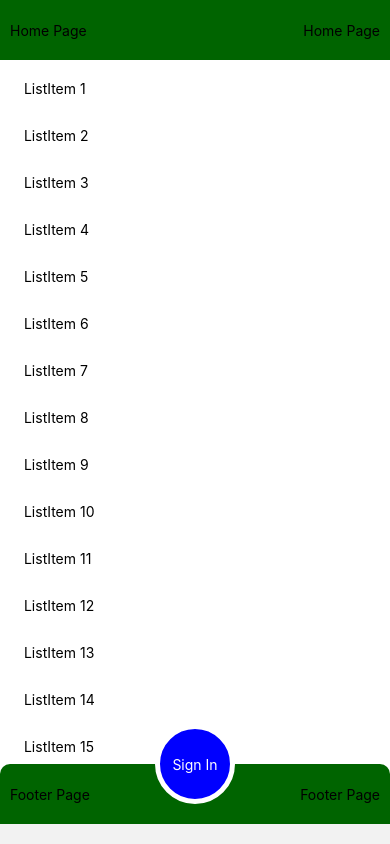
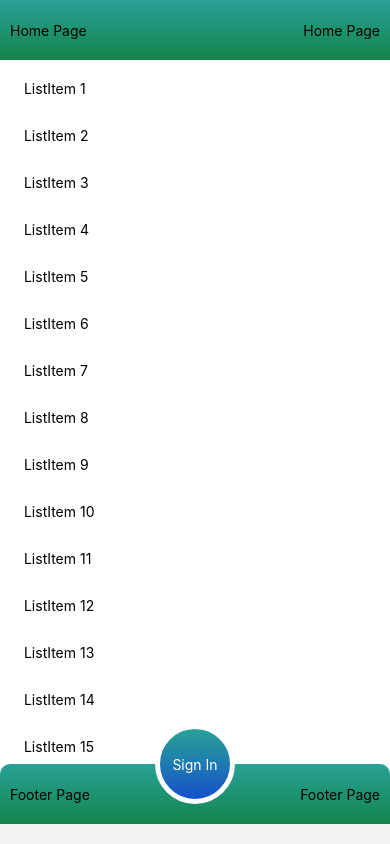
Before and after one commit to admhabits/react-native-expo-2023, a React Native app: screen /Home in a window 390 px wide. Built offline with nearby package versions, Linux system fonts and the light colour scheme.

Commit message:
Add Linear Gradient

```diff
--- a/pages/Home.js
+++ b/pages/Home.js
@@ -3,9 +3,12 @@ import React from "react";
 import { ScrollView, TouchableOpacity } from "react-native-gesture-handler";
 import { StatusBar } from "expo-status-bar";
 import { SafeAreaView } from "react-native-safe-area-context";
+import { LinearGradient } from "expo-linear-gradient";
 
 const ContentPage = ({ data }) => {
-  return <Text style={{ padding: 10, marginBottom: 10, }}> ListItem {data + 1}</Text>;
+  return (
+    <Text style={{ padding: 10, marginBottom: 10 }}> ListItem {data + 1}</Text>
+  );
 };
 
 const Home = () => {
@@ -22,7 +25,8 @@ const Home = () => {
   return (
     <SafeAreaView>
       <View style={styles.container}>
-        <View
+        <LinearGradient
+          colors={["#28A297", "rgba(40, 162, 151, 0.5)"]}
           style={{
             ...styles.header,
             padding: PaddingLayout,
@@ -31,13 +35,14 @@ const Home = () => {
         >
           <Text>Home Page</Text>
           <Text>Home Page</Text>
+        </LinearGradient>
+        <View style={{ height: height - CalculateHeight, paddingBottom: 10 }}>
+          <ScrollView style={{ padding: PaddingLayout }}>
+            {components}
+          </ScrollView>
         </View>
-        <View
-          style={{ height: height - CalculateHeight, paddingBottom: 10 }}
-        >
-          <ScrollView style={{ padding: PaddingLayout }}>{components}</ScrollView>
-        </View>
-        <View
+        <LinearGradient
+          colors={["#28A297", "rgba(40, 162, 151, 0.5)"]}
           style={{
             ...styles.footer,
             padding: PaddingLayout,
@@ -46,12 +51,15 @@ const Home = () => {
         >
           <Text>Footer Page</Text>
           <Text>Footer Page</Text>
-          <View style={{ ...styles.floatButton, left: (width - 80) / 2 }}>
+          <LinearGradient
+            colors={["#28A297", "rgba(40, 162, 151, 0.5)"]}
+            style={{ ...styles.floatButton, left: (width - 80) / 2 }}
+          >
             <TouchableOpacity>
               <Text style={{ color: "white" }}>Sign In</Text>
             </TouchableOpacity>
-          </View>
-        </View>
+          </LinearGradient>
+        </LinearGradient>
         <StatusBar style="dark" backgroundColor="#ffffff" />
       </View>
     </SafeAreaView>
```
